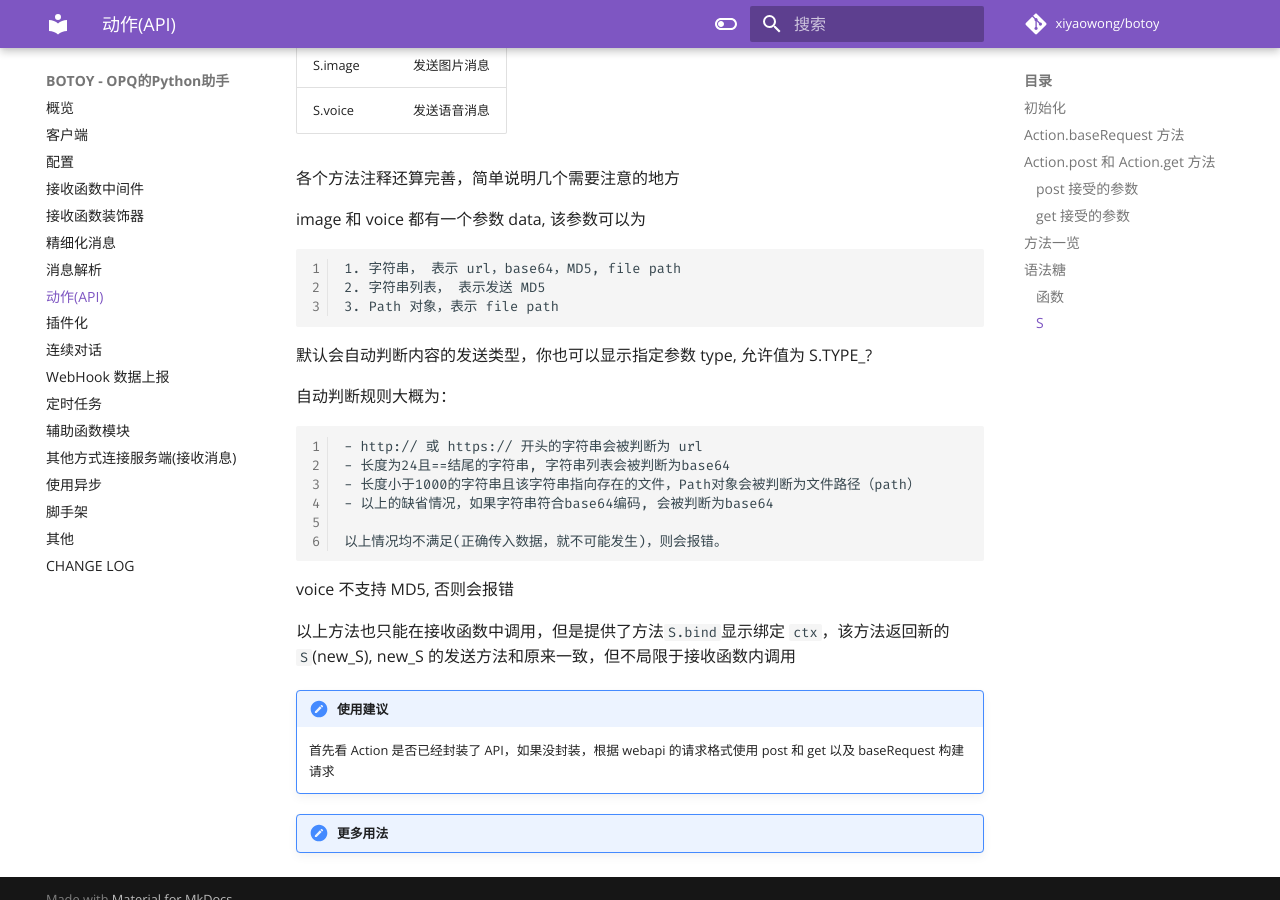
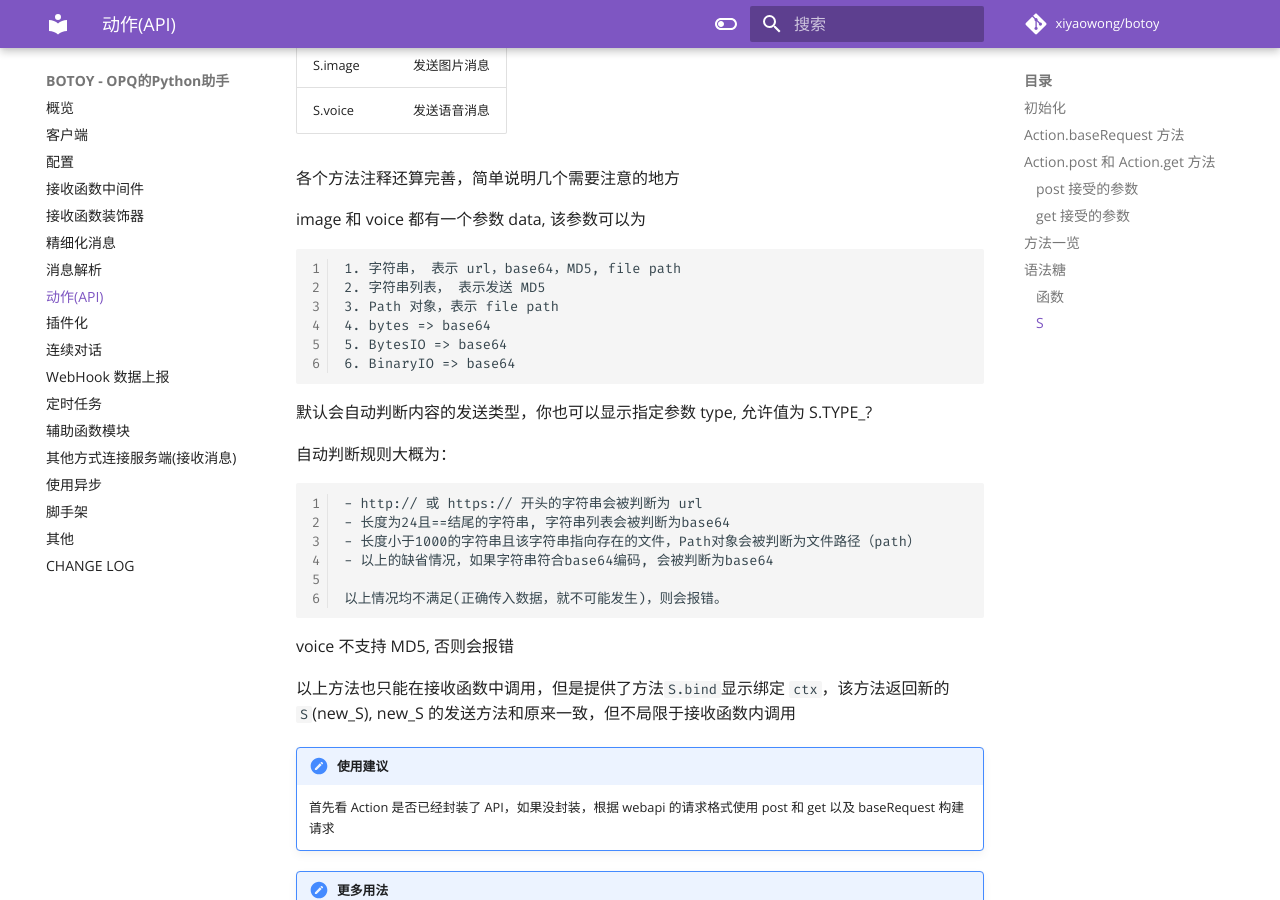
Before and after one commit to opq-osc/botoy, an MkDocs documentation site: the page built from docs/action.md, in a window 1280 px wide and 900 px high, scrolled down 4928 px. Built offline with MkDocs 1.6.1 and Material for MkDocs 9.7.7, drawn with Linux system fonts in a browser that asks for light colours; comment, search, counter and statistics services are not loaded.

Commit message:
update docs

```diff
--- a/docs/action.md
+++ b/docs/action.md
@@ -150,6 +150,9 @@ image 和 voice 都有一个参数 data, 该参数可以为
     1. 字符串， 表示 url，base64，MD5, file path
     2. 字符串列表， 表示发送 MD5
     3. Path 对象，表示 file path
+    4. bytes => base64
+    5. BytesIO => base64
+    6. BinaryIO => base64
 
 默认会自动判断内容的发送类型，你也可以显示指定参数 type, 允许值为 S.TYPE\_?
 
```
